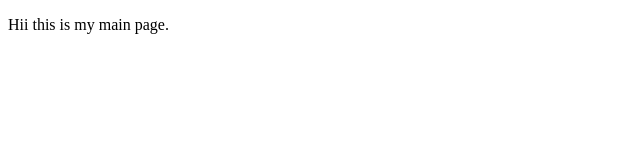
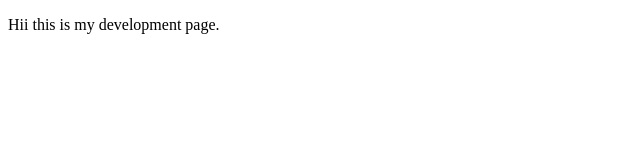
Before and after one commit to himanee20/PRAC, a plain HTML site: page index.html in a window 1280 px wide. Shown: the full height of the page, 0-640 px from the left. Drawn offline with Linux system fonts and the light colour scheme.

Commit message:
second commit

```diff
--- a/index.html
+++ b/index.html
@@ -6,6 +6,6 @@
     <title>Document</title>
 </head>
 <body>
-    <p>Hii this is my main page.</p>
+    <p>Hii this is my development page.</p>
 </body>
 </html>
```
